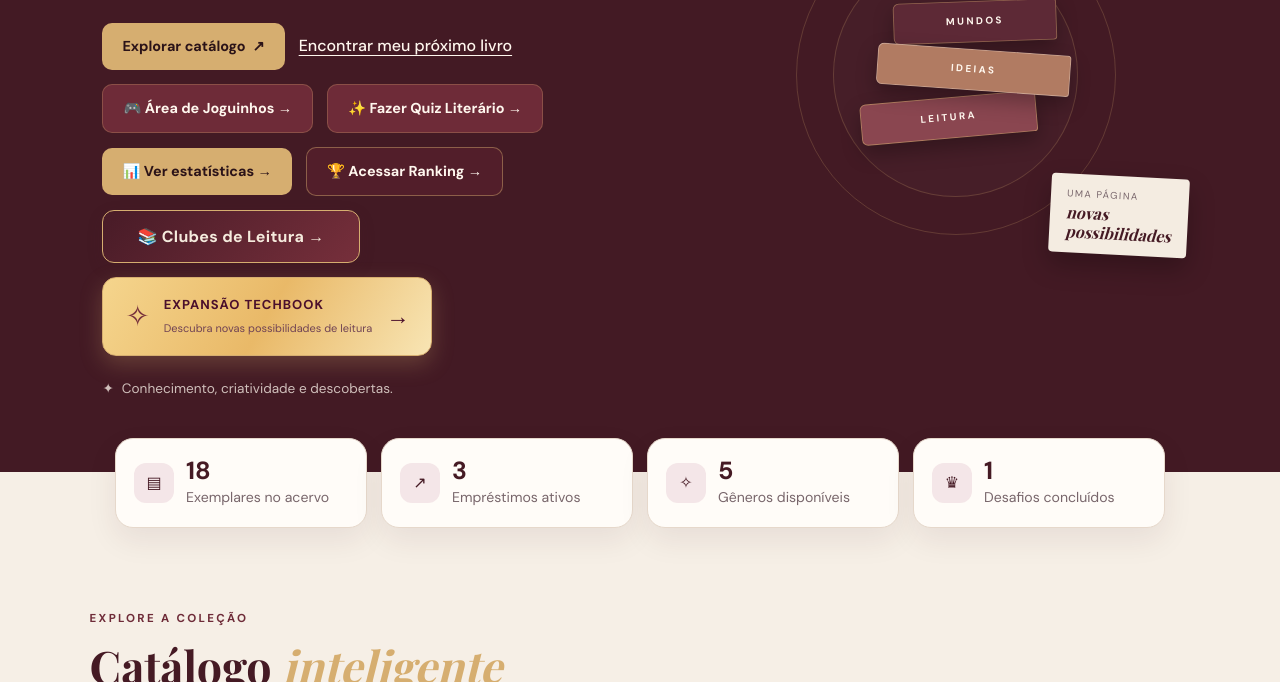
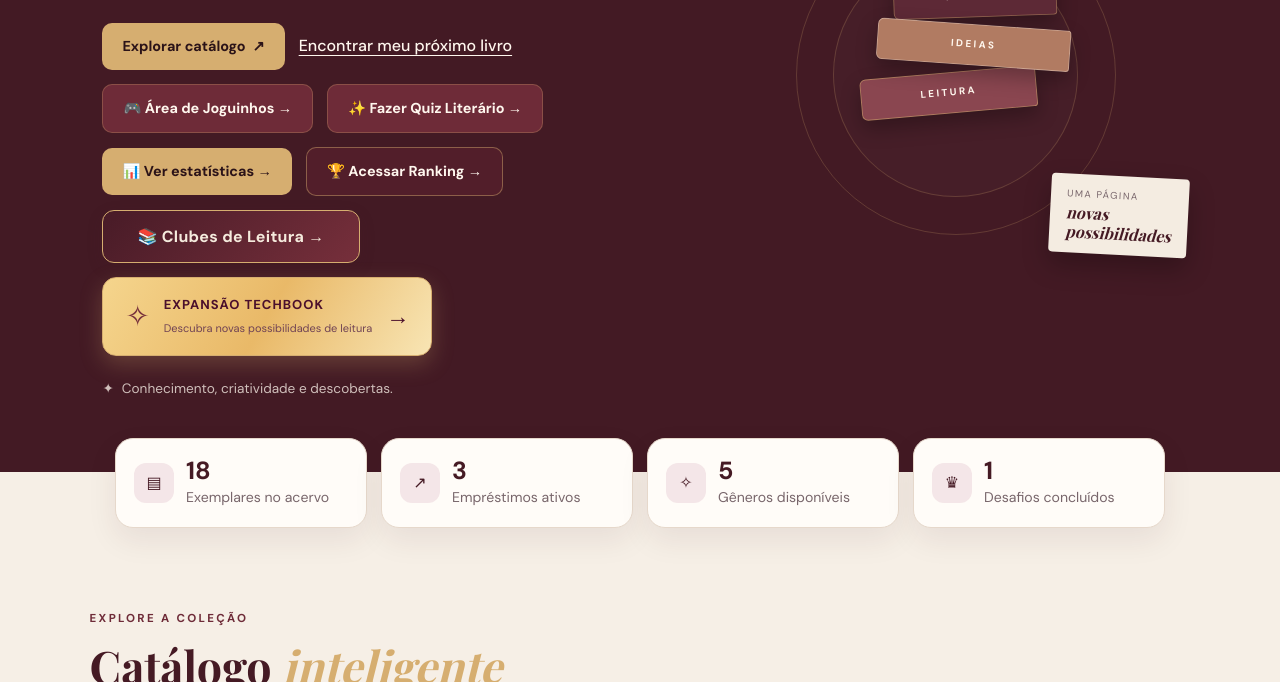
Before and after one commit to Jessiaguimaraes01/TechBook, a plain HTML site: page index.html in a window 1280 px wide. Shown: the part 418-1100 px from the top of the page. Drawn offline with nearby package versions, Linux system fonts and the light colour scheme; no server answers; a web font is replaced by a local one.

Commit message:
apenas salvando

```diff
--- a/assets/css/style.css
+++ b/assets/css/style.css
@@ -2650,8 +2650,7 @@ body.alto-contraste footer {
 .sobre {
   background: #390712;
 }
-
-/* CENTRALIZAR OS LIVROS DENTRO DOS CÍRCULOS */
+/* AJUSTE DE CENTRALIZAÇÃO DOS LIVROS DO HERO */
 .livros-arte {
-  transform: translateY(-25px) scale(.86);
-}
+  transform: translateY(-50px) scale(.86);
+}
```
